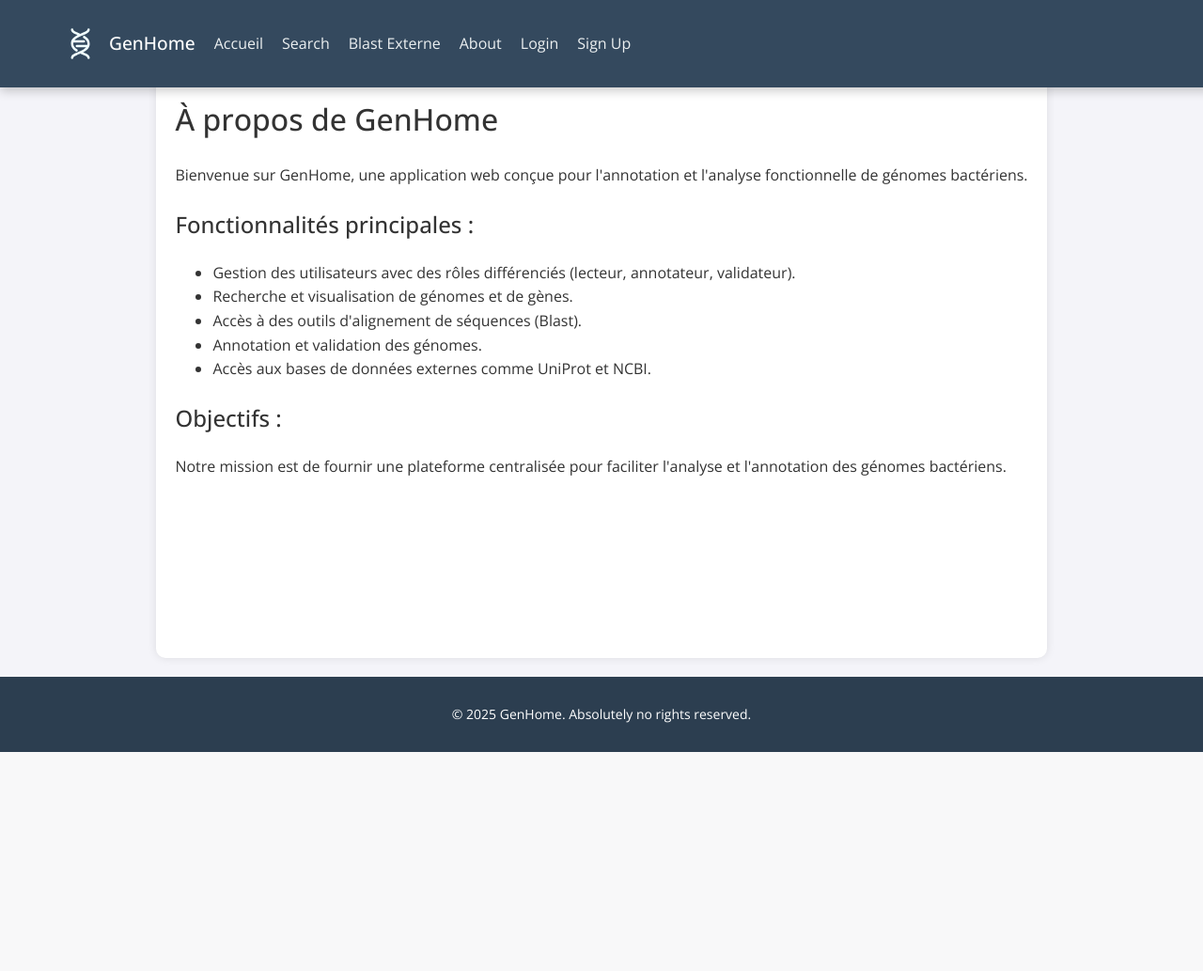
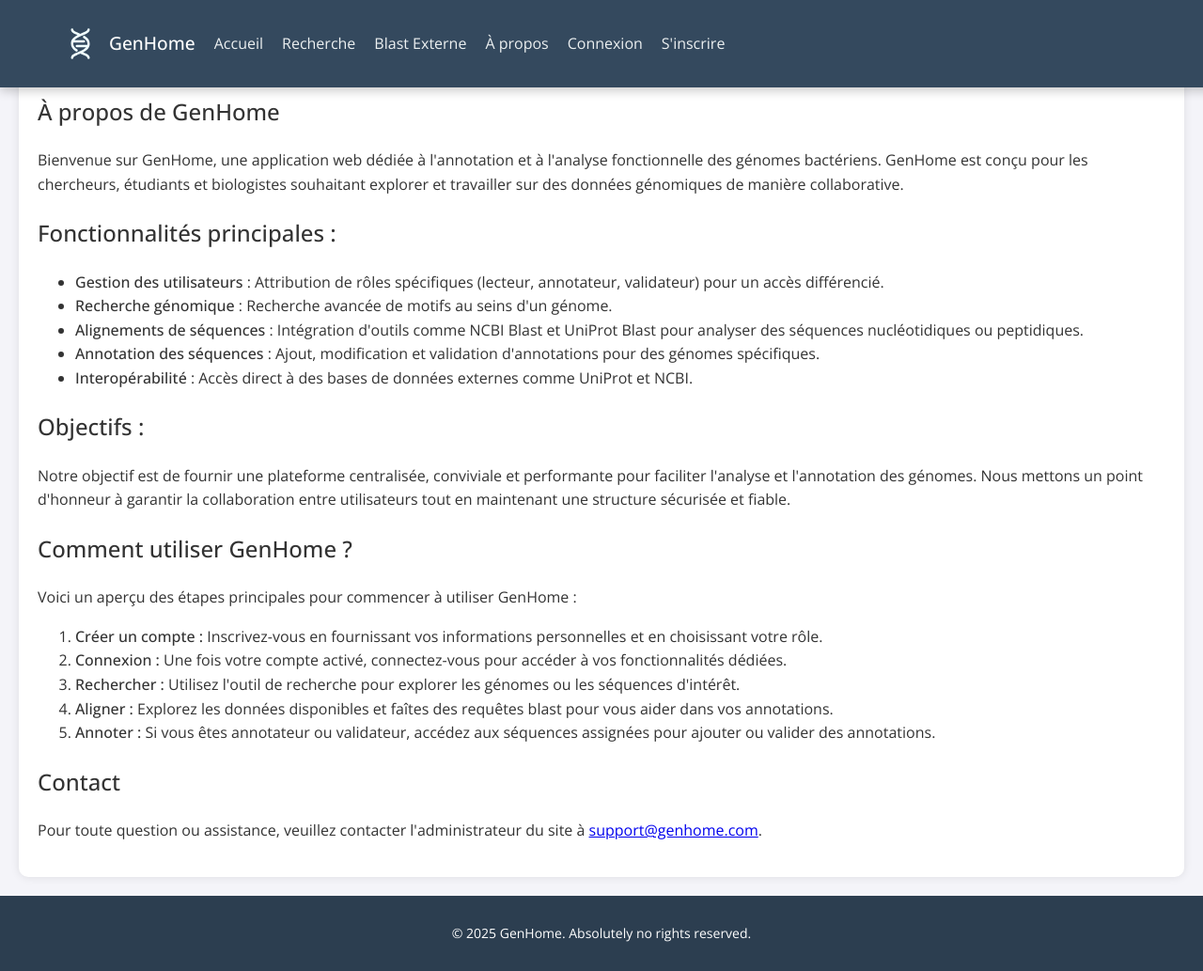
Before and after one commit to TitouanCh/appweb, a Django app: page /about/ in a window 1280 px wide. Shown: the whole page at 94% size. Before the commit the page ends 800 px from the top, so only its background shows below. Run offline with Django 5.2, Linux system fonts and the light colour scheme.

Commit message:
About and NavBar modification

```diff
--- a/about/templates/about.html
+++ b/about/templates/about.html
@@ -1,17 +1,45 @@
 {% extends "base.html" %}
-{% block title %}À propos{% endblock %}
+
+{% block title %}À propos de GenHome{% endblock %}
 
 {% block content %}
-<h1>À propos de GenHome</h1>
-<p>Bienvenue sur GenHome, une application web conçue pour l'annotation et l'analyse fonctionnelle de génomes bactériens.</p>
-<h2>Fonctionnalités principales :</h2>
-<ul>
-    <li>Gestion des utilisateurs avec des rôles différenciés (lecteur, annotateur, validateur).</li>
-    <li>Recherche et visualisation de génomes et de gènes.</li>
-    <li>Accès à des outils d'alignement de séquences (Blast).</li>
-    <li>Annotation et validation des génomes.</li>
-    <li>Accès aux bases de données externes comme UniProt et NCBI.</li>
-</ul>
-<h2>Objectifs :</h2>
-<p>Notre mission est de fournir une plateforme centralisée pour faciliter l'analyse et l'annotation des génomes bactériens.</p>
+<section class="about-section">
+    <h1>À propos de GenHome</h1>
+    <p>
+        Bienvenue sur GenHome, une application web dédiée à l'annotation et à l'analyse fonctionnelle des génomes bactériens.
+        GenHome est conçu pour les chercheurs, étudiants et biologistes souhaitant explorer et travailler sur des données
+        génomiques de manière collaborative.
+    </p>
+    <h2>Fonctionnalités principales :</h2>
+    <ul>
+        <li><strong>Gestion des utilisateurs</strong> : Attribution de rôles spécifiques (lecteur, annotateur, validateur) pour un accès différencié.</li>
+        <li><strong>Recherche génomique</strong> : Recherche avancée de motifs au seins d'un génome.</li>
+        <li><strong>Alignements de séquences</strong> : Intégration d'outils comme NCBI Blast et UniProt Blast pour analyser des séquences nucléotidiques ou peptidiques.</li>
+        <li><strong>Annotation des séquences</strong> : Ajout, modification et validation d'annotations pour des génomes spécifiques.</li>
+        <li><strong>Interopérabilité</strong> : Accès direct à des bases de données externes comme UniProt et NCBI.</li>
+    </ul>
+
+    <h2>Objectifs :</h2>
+    <p>
+        Notre objectif est de fournir une plateforme centralisée, conviviale et performante pour faciliter l'analyse et l'annotation des génomes.
+        Nous mettons un point d'honneur à garantir la collaboration entre utilisateurs tout en maintenant une structure sécurisée et fiable.
+    </p>
+
+    <h2>Comment utiliser GenHome ?</h2>
+    <p>
+        Voici un aperçu des étapes principales pour commencer à utiliser GenHome :
+    </p>
+    <ol>
+        <li><strong>Créer un compte :</strong> Inscrivez-vous en fournissant vos informations personnelles et en choisissant votre rôle.</li>
+        <li><strong>Connexion :</strong> Une fois votre compte activé, connectez-vous pour accéder à vos fonctionnalités dédiées.</li>
+        <li><strong>Rechercher :</strong> Utilisez l'outil de recherche pour explorer les génomes ou les séquences d'intérêt.</li>
+        <li><strong>Aligner :</strong> Explorez les données disponibles et faîtes des requêtes blast pour vous aider dans vos annotations.</li>
+        <li><strong>Annoter :</strong> Si vous êtes annotateur ou validateur, accédez aux séquences assignées pour ajouter ou valider des annotations.</li>
+    </ol>
+
+    <h2>Contact</h2>
+    <p>
+        Pour toute question ou assistance, veuillez contacter l'administrateur du site à <a href="mailto:support@genhome.com">support@genhome.com</a>.
+    </p>
+</section>
 {% endblock %}
--- a/templates/includes/navbar.html
+++ b/templates/includes/navbar.html
@@ -4,22 +4,22 @@
         <li><img src="{% static 'svg/dna-white.svg' %}" alt="DNA" style="height: 16px; transform: scale(2.5) translate(-1px, 1px);"></li>
         <li><b>GenHome</b></li>
         <li><a href="/">Accueil</a></li>
-        <li><a href="/search/">Search</a></li>
+        <li><a href="/search/">Recherche</a></li>
         <li><a href="/blast-request/">Blast Externe</a></li>
-        <li><a href="{% url 'about' %}">About</a></li>
+        <li><a href="{% url 'about' %}">À propos</a></li>
         {% if request.user.is_authenticated %}
           <li>Hello {{ request.user }}</li>
-          <li><a href="/profile/">My profile</a></li>
+          <li><a href="/profile/">Mon profile</a></li>
           {% if request.user.role == 'AD' %}
             <li><a href="/role-requests/">Role requests</a></li>
           {% endif %}
           {% if request.user.owns_sequence %}
             <li><a href="/annotation/validate">Validate</a></li>
           {% endif %}
-          <li><a href="/logout">Logout</a></li>
+          <li><a href="/logout">Déconnexion</a></li>
         {% else %}
-          <li><a href="/login/">Login</a></li>
-          <li><a href="/signup/">Sign Up</a></li>
+          <li><a href="/login/">Connexion</a></li>
+          <li><a href="/signup/">S'inscrire</a></li>
         {% endif %}
     </ul>
 </nav>
```
